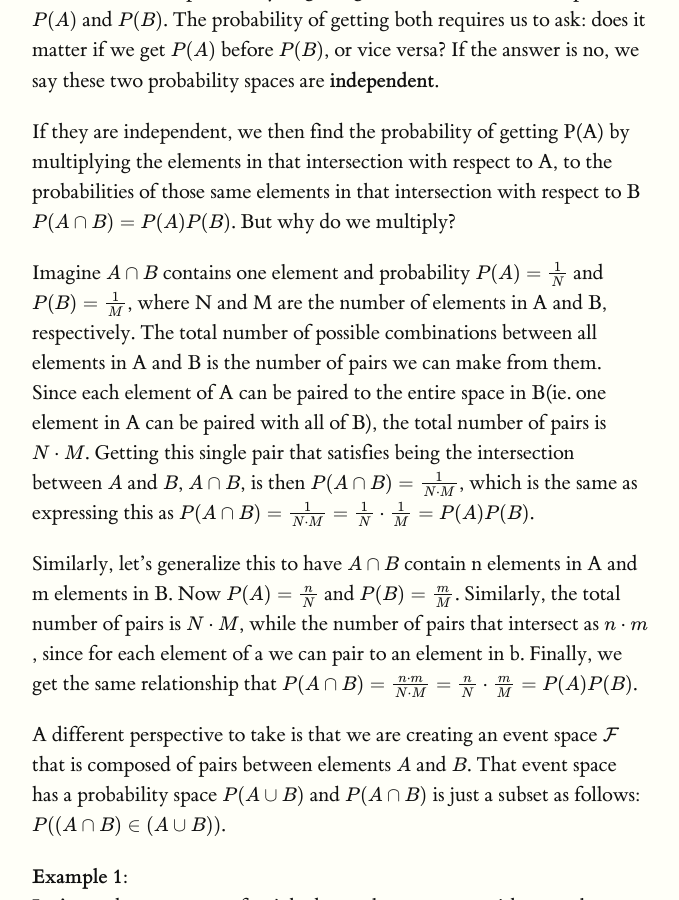
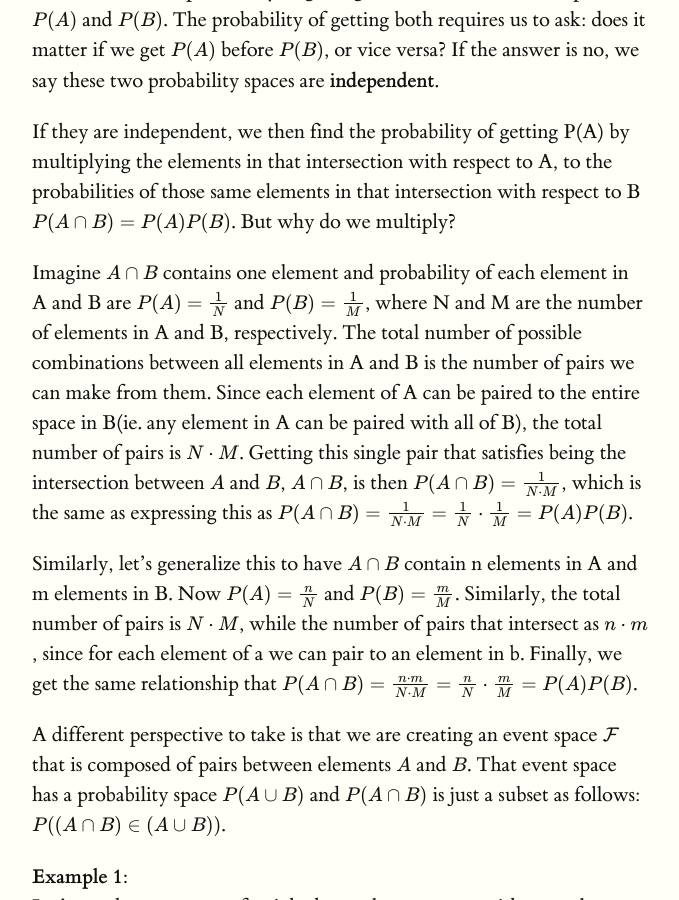
Before and after one commit to luisgc2116/luis_notes, a Jekyll site: the page built from published_notes/fundamental/intro_cond_prob/index.md, in a window 1280 px wide and 900 px high, scrolled down 933 px. Shown: the whole window, without its empty margins (128-807 px from the left). Built offline with Jekyll 4.4.1, drawn with Linux system fonts in a browser that asks for light colours; formulas are drawn with MathJax 3.

Commit message:
Update index.md

```diff
--- a/published_notes/fundamental/intro_cond_prob/index.md
+++ b/published_notes/fundamental/intro_cond_prob/index.md
@@ -15,7 +15,7 @@ The probability of this intersection then just **seems** to be $$P(A \cap B)$$.
 
 If they are independent, we then find the probability of getting P(A) by multiplying the elements in that intersection with respect to A, to the probabilities of those same elements in that intersection with respect to B $$P(A \cap B) = P(A)P(B)$$. But why do we multiply?
 
-Imagine $$A \cap B$$ contains one element and probability $$P(A)=\frac{1}{N}$$ and $$P(B)=\frac{1}{M}$$, where N and M are the number of elements in A and B, respectively. The total number of possible combinations between all elements in A and B is the number of pairs we can make from them. Since each element of A can be paired to the entire space in B(ie. one element in A can be paired with all of B), the total number of pairs is $$N \cdot M$$. Getting this single pair that satisfies being the intersection between $$A$$ and $$B$$, $$A \cap B$$, is then $$P(A \cap B) = \frac{1}{N \cdot M}$$, which is the same as expressing this as $$P(A \cap B) = \frac{1}{N \cdot M} = \frac{1}{N} \cdot \frac{1}{M} = P(A)P(B)$$.
+Imagine $$A \cap B$$ contains one element and probability of each element in A and B are $$P(A)=\frac{1}{N}$$ and $$P(B)=\frac{1}{M}$$, where N and M are the number of elements in A and B, respectively. The total number of possible combinations between all elements in A and B is the number of pairs we can make from them. Since each element of A can be paired to the entire space in B(ie. any element in A can be paired with all of B), the total number of pairs is $$N \cdot M$$. Getting this single pair that satisfies being the intersection between $$A$$ and $$B$$, $$A \cap B$$, is then $$P(A \cap B) = \frac{1}{N \cdot M}$$, which is the same as expressing this as $$P(A \cap B) = \frac{1}{N \cdot M} = \frac{1}{N} \cdot \frac{1}{M} = P(A)P(B)$$.
 
 Similarly, let's generalize this to have $$A \cap B$$ contain n elements in A and m elements in B. Now $$P(A)=\frac{n}{N}$$ and $$P(B)=\frac{m}{M}$$. Similarly, the total number of pairs is $$N \cdot M$$, while the number of pairs that intersect as $$n \cdot m$$, since for each element of a we can pair to an element in b. Finally, we get the same relationship that $$P(A \cap B) = \frac{n \cdot m}{N \cdot M} = \frac{n}{N} \cdot \frac{m}{M} = P(A)P(B)$$.
 
```
